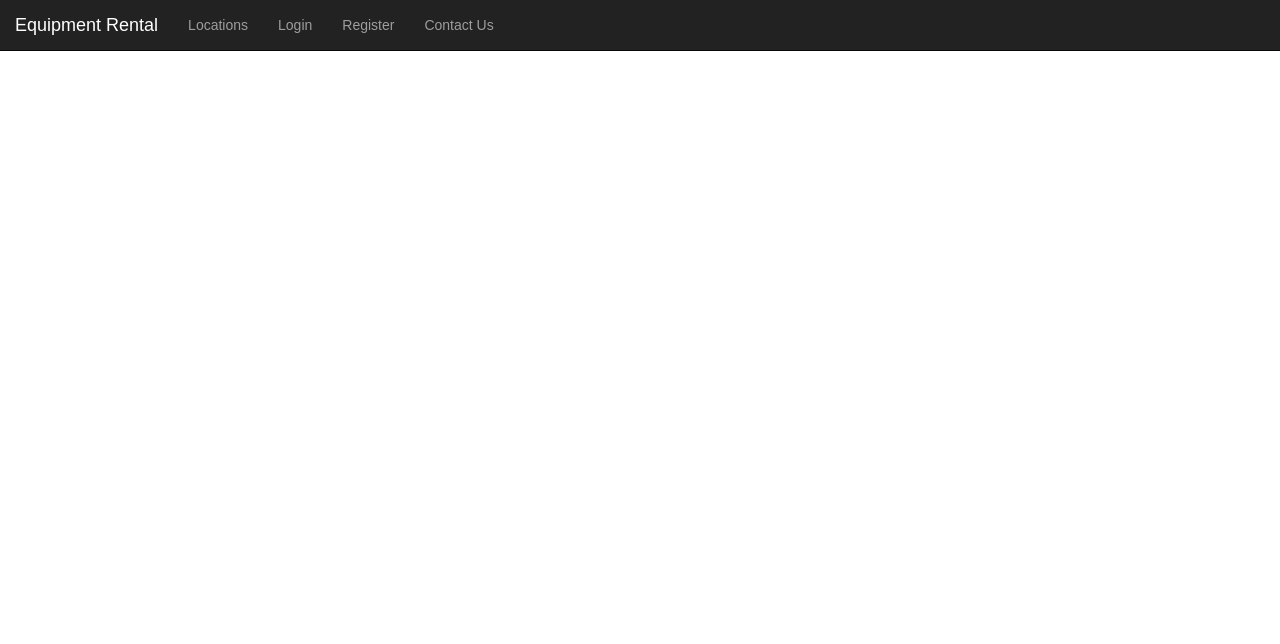
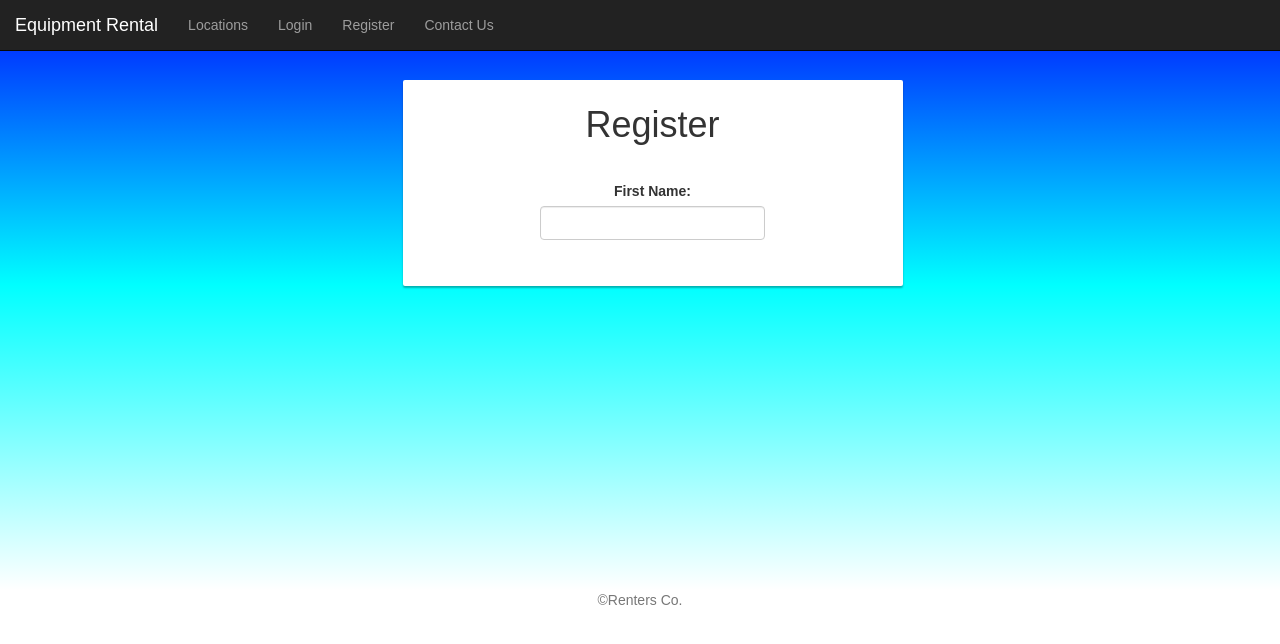
Before and after one commit to Jrod9599/equipmentRental, a React (Create React App) app: page /rent/1 in a window 1280 px wide. Shown: the top 644 px of the page. Built offline with nearby package versions, Linux system fonts and the light colour scheme; what react-google-maps would draw is missing.

Commit message:
rent page being worked on

```diff
--- a/src/App.js
+++ b/src/App.js
@@ -8,8 +8,9 @@ import Register from './Register';
 import Contact from './Contact';
 import Banner from './banner';
 import GoogleMap from './GoogleMap';
-import StoreLocator from './StoreLocator'
-import Footer from './footer'
+import StoreLocator from './StoreLocator';
+import Footer from './footer';
+import Rent from './Rent';
 import {BrowserRouter as Router, Route, Link} from 'react-router-dom'
 import ThumbContainer from "./thumbContainer";
 import ItemPage from "./itempage";
@@ -32,6 +33,7 @@ class App extends Component {
                     <Route exact path="/register" component={Register}/>
                     <Route exact path="/contact" component={Contact}/>
                     <Route path={'/product/:productid'} component={ItemPage}/>
+                    <Route path={'/rent/:productid'} component={Rent} />
                 </div>
                     <Route component={Footer}/>
 
--- /dev/null
+++ b/src/Rent.js
@@ -0,0 +1,30 @@
+import React, {Component} from 'react';
+import {Link} from 'react-router-dom';
+import './App.css';
+
+class Rent extends Component{
+
+  constructor(){
+  	super();
+  }
+
+  render(){
+    return(
+      <div className="container cregister">
+      	<form className="register">
+          <div className="rform">
+        	  <h1 className="registerH1">Register</h1>
+
+        	  <div className="form-group">
+        	    <label for="fname">First Name:</label>
+        	    <input type="text" className="form-control registerfrm" id="fname" required/>
+        	  </div>
+
+      	  </div>
+      	</form>
+      </div>
+    )
+  }
+}
+
+export default Rent;
```
Also changed, not shown: 1 other file (tests, documents, lock files or other folders).
